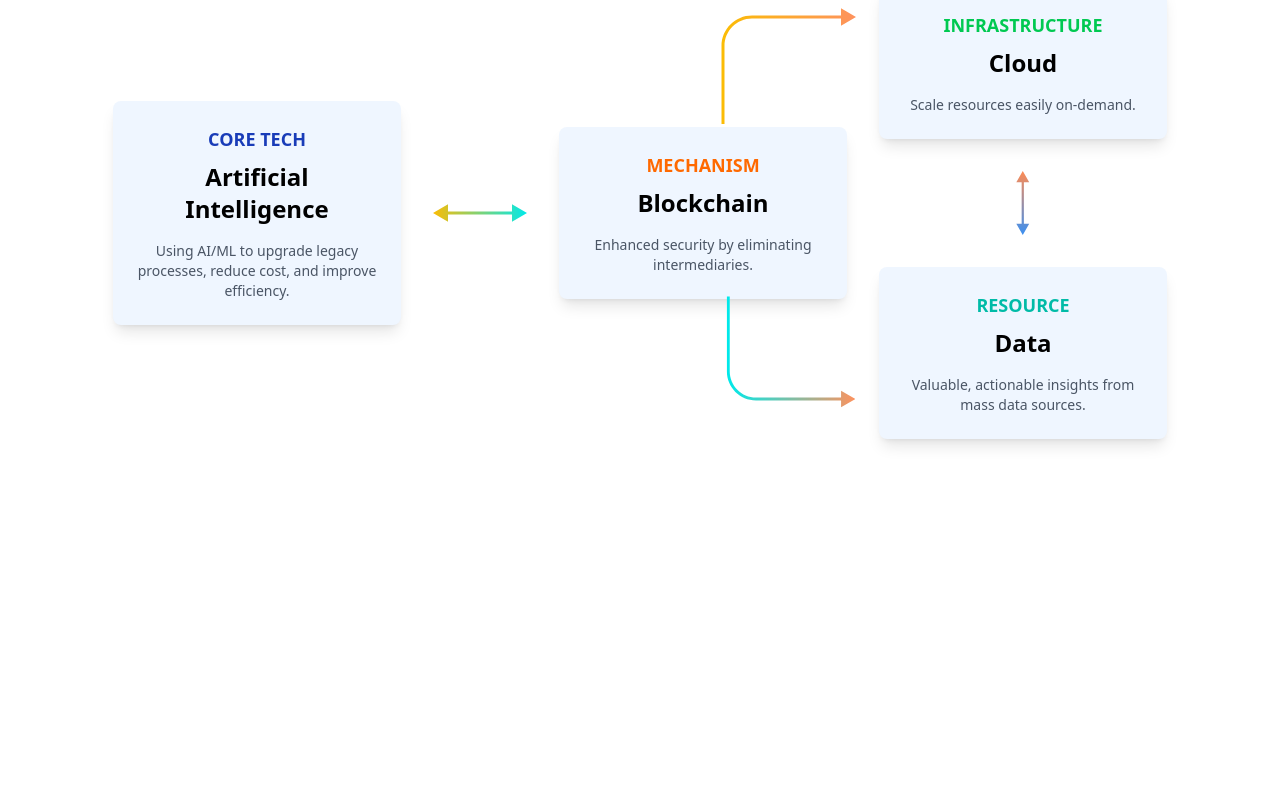
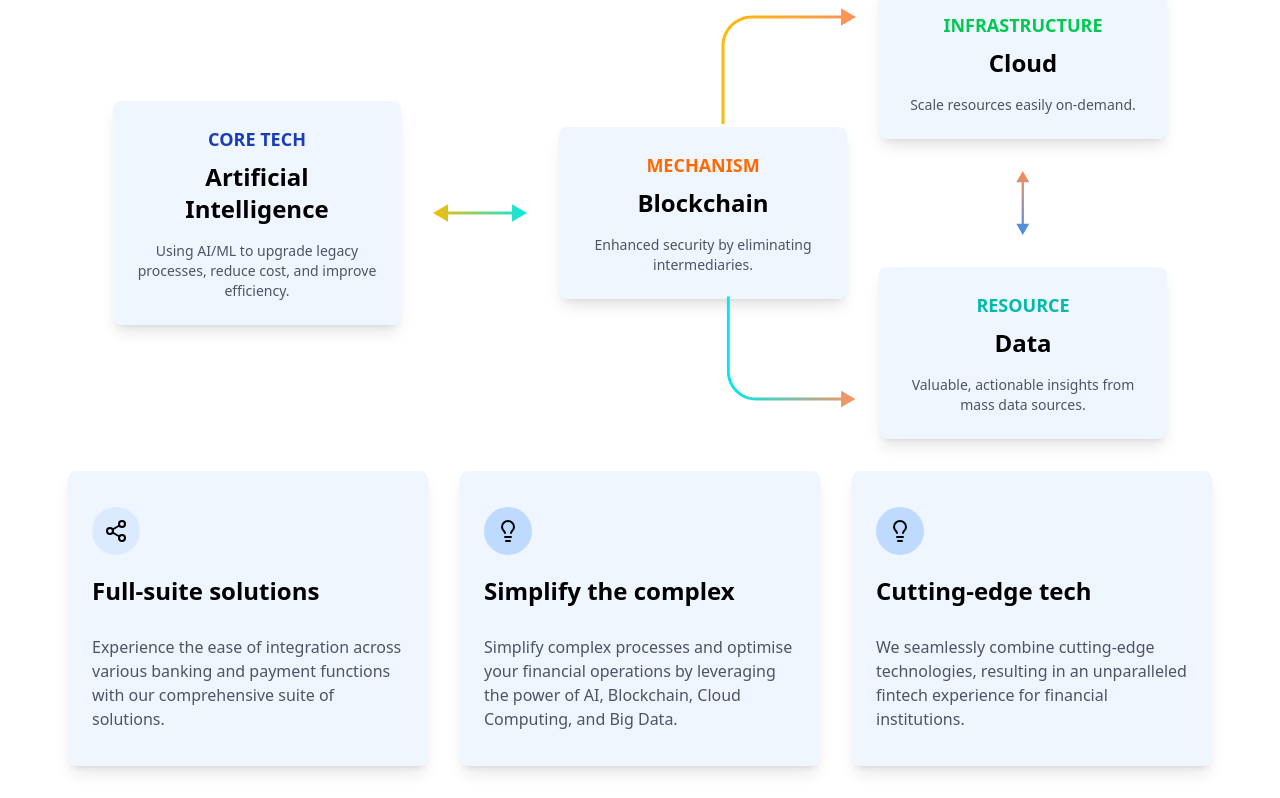
Before and after one commit to mahmudul35/anytxn-clone, a React (Vite) app: page / in a window 1280 px wide. Shown: the part 1775-2573 px from the top of the page. Before the commit the page ends 2246 px from the top, so only its background shows below. Built offline with nearby package versions, Linux system fonts and the light colour scheme.

Commit message:
update our philosopy section

```diff
--- a/src/pages/Home/component/OurPhilosopy.jsx
+++ b/src/pages/Home/component/OurPhilosopy.jsx
@@ -82,6 +82,95 @@ const OurPhilosopy = () => {
           </div>
         </div>
       </div>
+
+      <div className="flex justify-center items-center gap-8 mt-8">
+        {/* card1 */}
+        <div className="bg-blue-50 rounded-lg shadow-lg p-6 w-[360px] h-[295px] flex flex-col space-y-3 justify-center">
+          <div className=" bg-blue-100 rounded-full w-12 h-12 flex items-center justify-center ">
+            <svg
+              xmlns="http://www.w3.org/2000/svg"
+              width="24"
+              height="24"
+              viewBox="0 0 24 24"
+              fill="none"
+              stroke="currentColor"
+              stroke-width="2"
+              stroke-linecap="round"
+              stroke-linejoin="round"
+              class="lucide lucide-share-2"
+            >
+              <circle cx="18" cy="5" r="3" />
+              <circle cx="6" cy="12" r="3" />
+              <circle cx="18" cy="19" r="3" />
+              <line x1="8.59" x2="15.42" y1="13.51" y2="17.49" />
+              <line x1="15.41" x2="8.59" y1="6.51" y2="10.49" />
+            </svg>
+          </div>
+
+          <h1 className="text-2xl font-bold mt-2">Full-suite solutions</h1>
+          <p className=" text-gray-600 mt-4">
+            Experience the ease of integration across various banking and
+            payment functions with our comprehensive suite of solutions.
+          </p>
+        </div>
+
+        {/* card2 */}
+        <div className="bg-blue-50 rounded-lg shadow-lg p-6 w-[360px] h-[295px] flex flex-col space-y-3 justify-center">
+          <div className=" bg-blue-200 rounded-full w-12 h-12 flex items-center justify-center ">
+            <svg
+              xmlns="http://www.w3.org/2000/svg"
+              width="24"
+              height="24"
+              viewBox="0 0 24 24"
+              fill="none"
+              stroke="currentColor"
+              stroke-width="2"
+              stroke-linecap="round"
+              stroke-linejoin="round"
+              class="lucide lucide-lightbulb"
+            >
+              <path d="M15 14c.2-1 .7-1.7 1.5-2.5 1-.9 1.5-2.2 1.5-3.5A6 6 0 0 0 6 8c0 1 .2 2.2 1.5 3.5.7.7 1.3 1.5 1.5 2.5" />
+              <path d="M9 18h6" />
+              <path d="M10 22h4" />
+            </svg>
+          </div>
+
+          <h1 className="text-2xl font-bold mt-2">Simplify the complex</h1>
+          <p className=" text-gray-600 mt-4">
+            Simplify complex processes and optimise your financial operations by
+            leveraging the power of AI, Blockchain, Cloud Computing, and Big
+            Data.
+          </p>
+        </div>
+
+        {/* card 3 */}
+        <div className="bg-blue-50 rounded-lg shadow-lg p-6 w-[360px]  h-[295px] flex flex-col space-y-3 justify-center">
+          <div className=" bg-blue-200 rounded-full w-12 h-12 flex items-center justify-center ">
+            <svg
+              xmlns="http://www.w3.org/2000/svg"
+              width="24"
+              height="24"
+              viewBox="0 0 24 24"
+              fill="none"
+              stroke="currentColor"
+              stroke-width="2"
+              stroke-linecap="round"
+              stroke-linejoin="round"
+              class="lucide lucide-lightbulb"
+            >
+              <path d="M15 14c.2-1 .7-1.7 1.5-2.5 1-.9 1.5-2.2 1.5-3.5A6 6 0 0 0 6 8c0 1 .2 2.2 1.5 3.5.7.7 1.3 1.5 1.5 2.5" />
+              <path d="M9 18h6" />
+              <path d="M10 22h4" />
+            </svg>
+          </div>
+
+          <h1 className="text-2xl font-bold mt-2">Cutting-edge tech</h1>
+          <p className=" text-gray-600 mt-4">
+            We seamlessly combine cutting-edge technologies, resulting in an
+            unparalleled fintech experience for financial institutions.
+          </p>
+        </div>
+      </div>
     </div>
   );
 };
```
